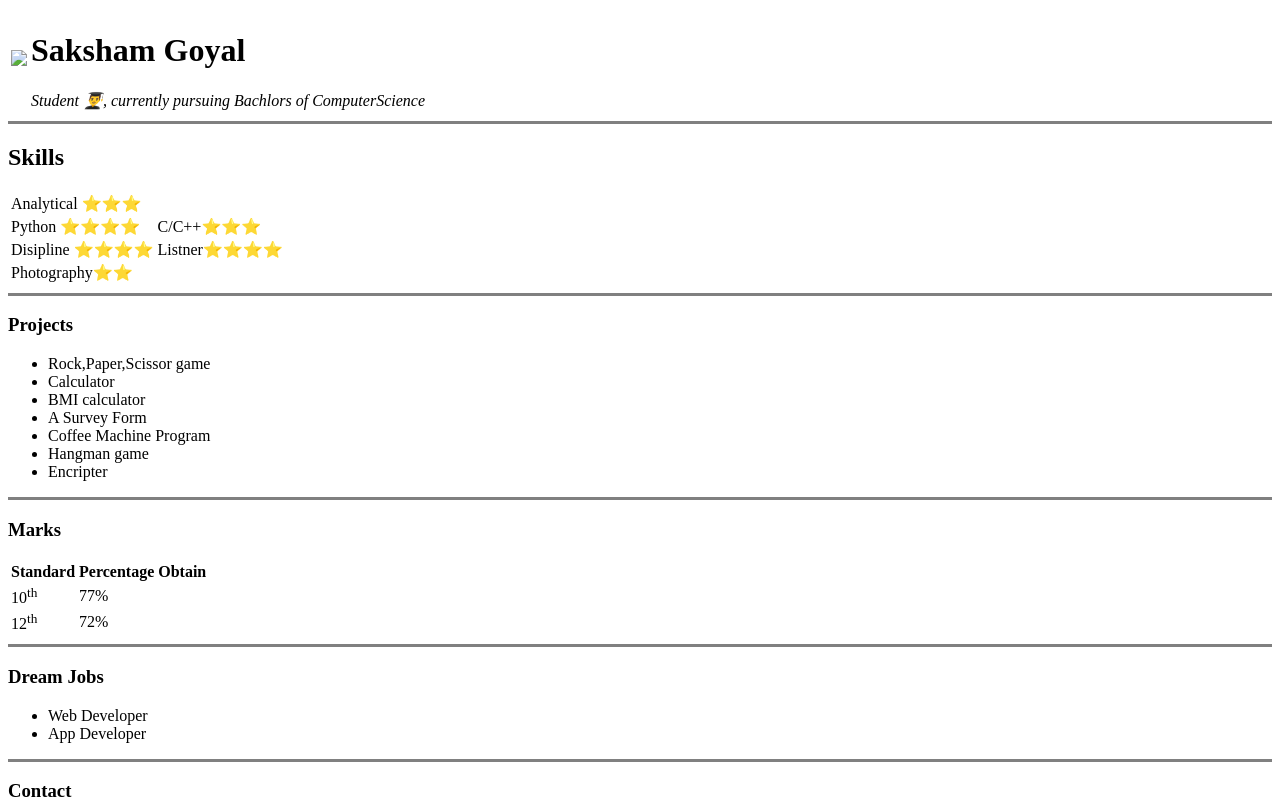
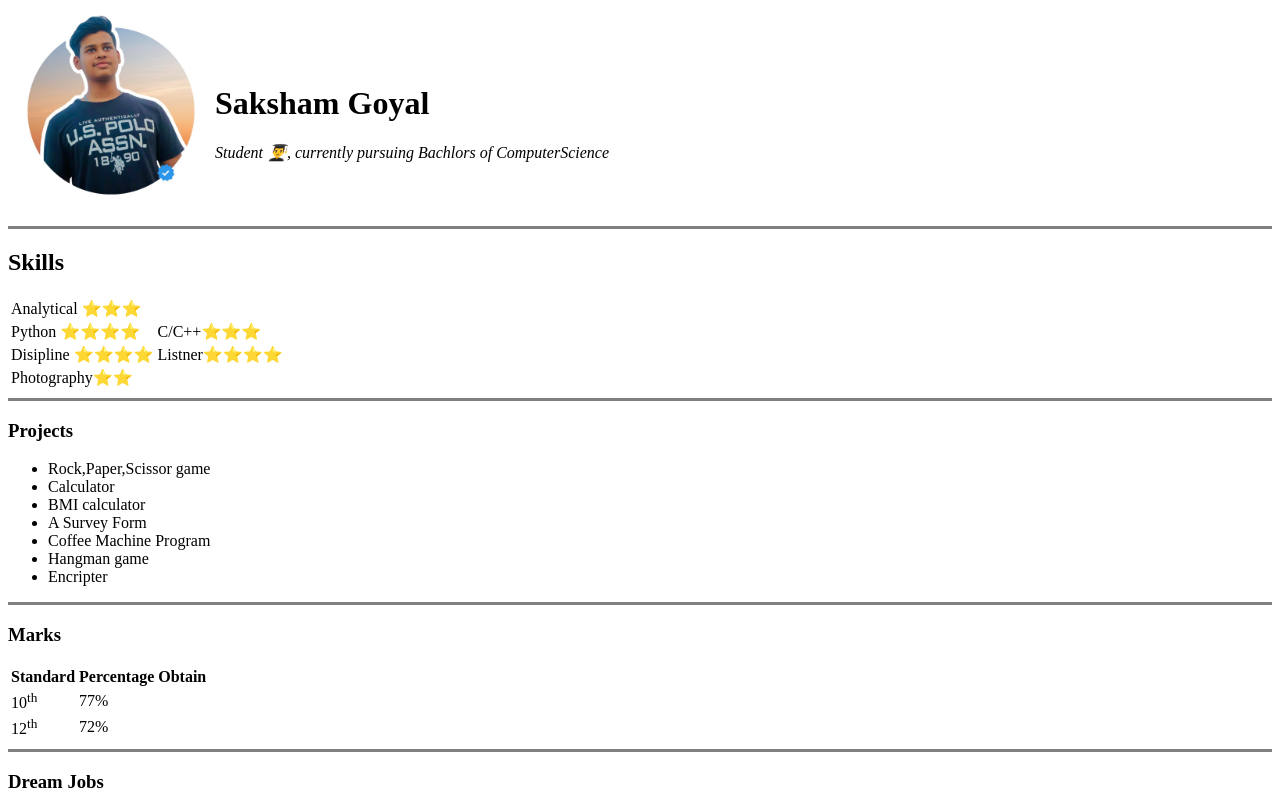
Before and after one commit to sakshamgoyal8692/C.V., a plain HTML site: page index.html in a window 1280 px wide. Shown: the top 805 px of the page. Drawn offline with Linux system fonts and the light colour scheme.

Commit message:
Update index.html

```diff
--- a/index.html
+++ b/index.html
@@ -10,7 +10,7 @@
     <table>
         <tr>
             <td>
-                <img src="/udemy/1.jpg" height="200">
+                <img src="/1.jpg" height="200">
             </td>
             <td>
                <h1>Saksham Goyal</h1>
```
